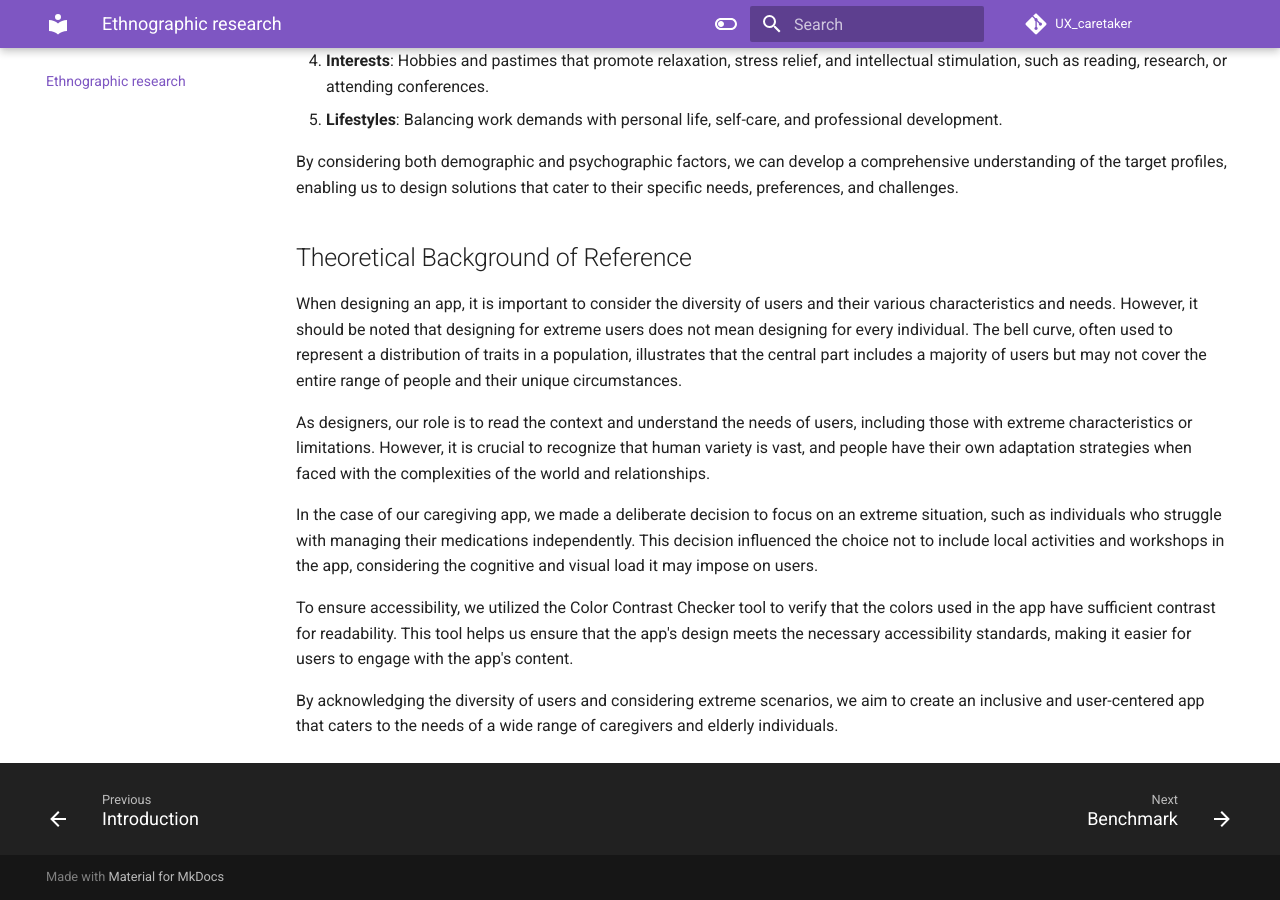
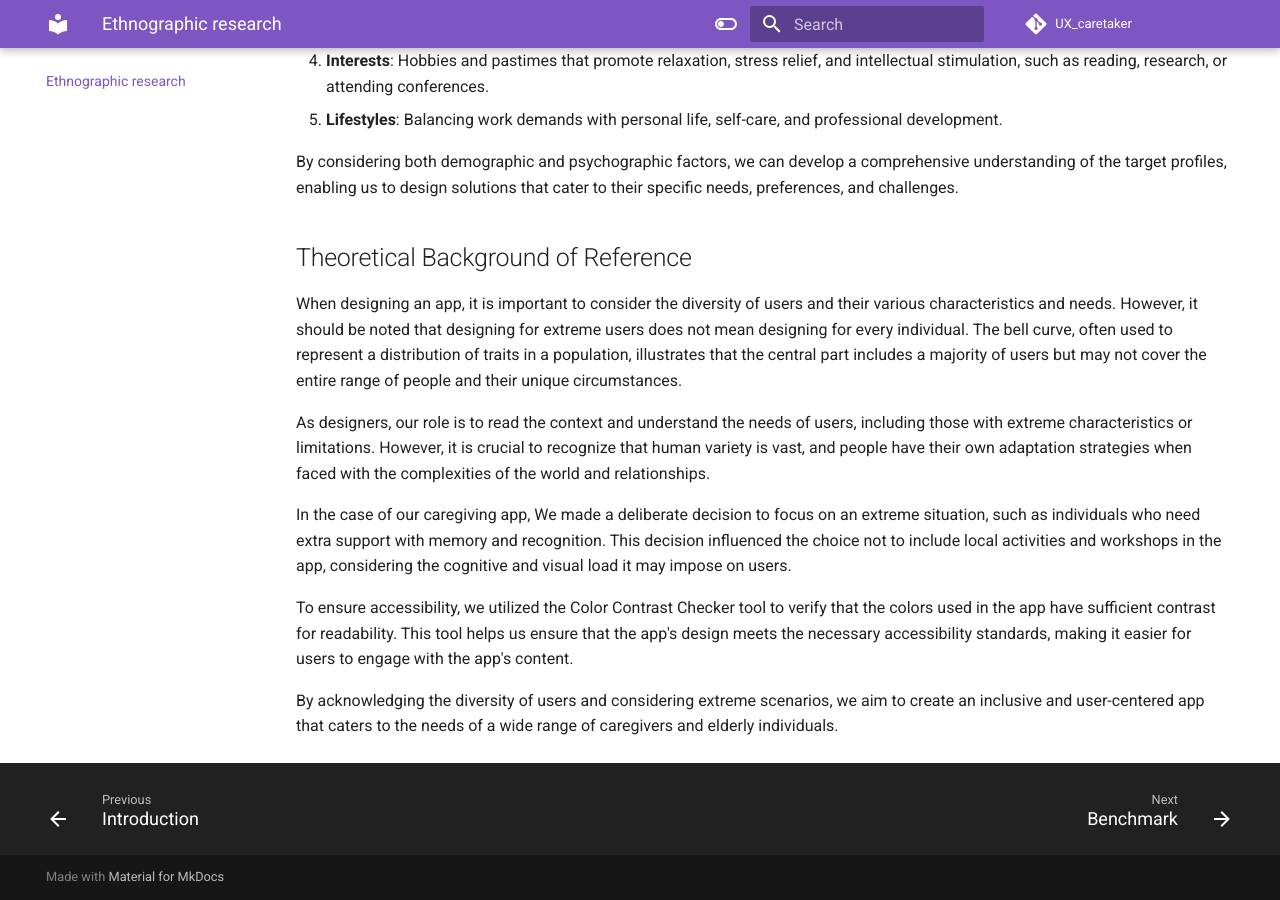
Before and after one commit to teragramgius/GherryPlus, an MkDocs documentation site: the page built from docs/index.md, in a window 1280 px wide and 900 px high, scrolled down 4506 px. Built offline with MkDocs 1.6.1 and Material for MkDocs 9.7.7, drawn with Linux system fonts in a browser that asks for light colours; comment, search, counter and statistics services are not loaded; the version menu is left out.

Commit message:
Update index.md

```diff
--- a/docs/index.md
+++ b/docs/index.md
@@ -121,7 +121,7 @@ When designing an app, it is important to consider the diversity of users and th
 
 As designers, our role is to read the context and understand the needs of users, including those with extreme characteristics or limitations. However, it is crucial to recognize that human variety is vast, and people have their own adaptation strategies when faced with the complexities of the world and relationships.
 
-In the case of our caregiving app, we made a deliberate decision to focus on an extreme situation, such as individuals who struggle with managing their medications independently. This decision influenced the choice not to include local activities and workshops in the app, considering the cognitive and visual load it may impose on users.
+In the case of our caregiving app, We made a deliberate decision to focus on an extreme situation, such as individuals who need extra support with memory and recognition. This decision influenced the choice not to include local activities and workshops in the app, considering the cognitive and visual load it may impose on users.
 
 To ensure accessibility, we utilized the Color Contrast Checker tool to verify that the colors used in the app have sufficient contrast for readability. This tool helps us ensure that the app's design meets the necessary accessibility standards, making it easier for users to engage with the app's content.
 
```
